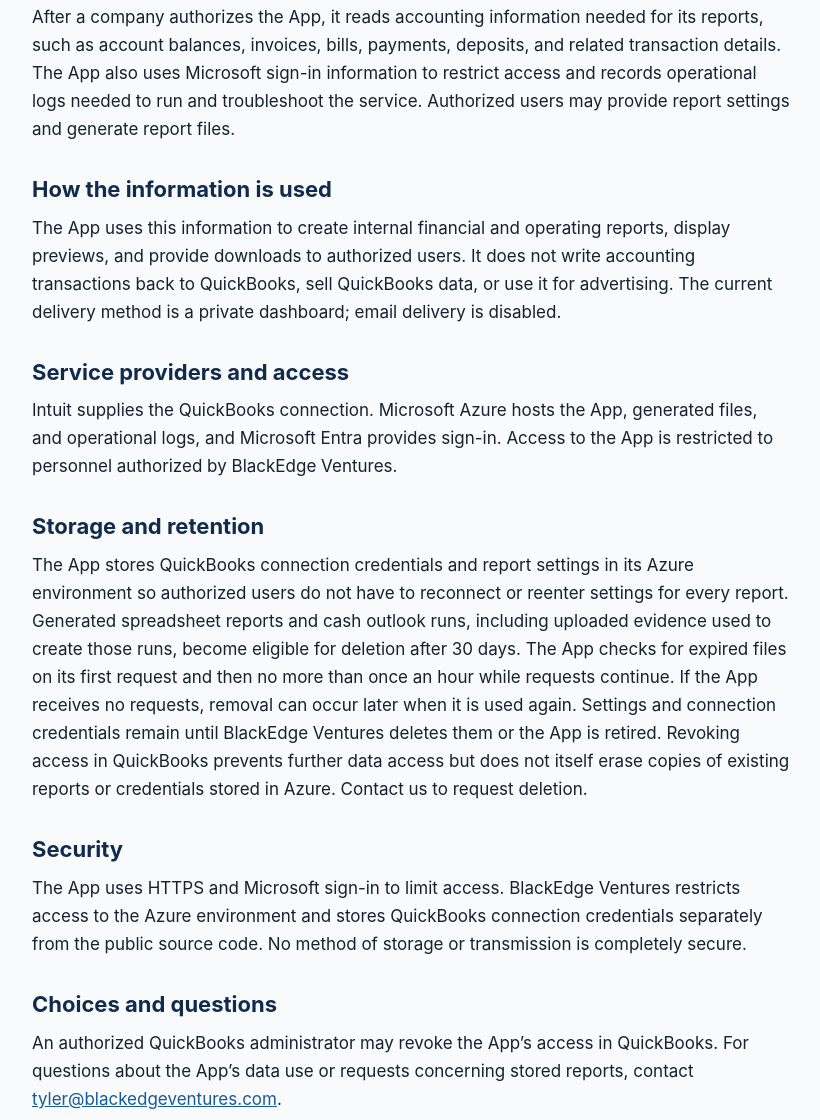
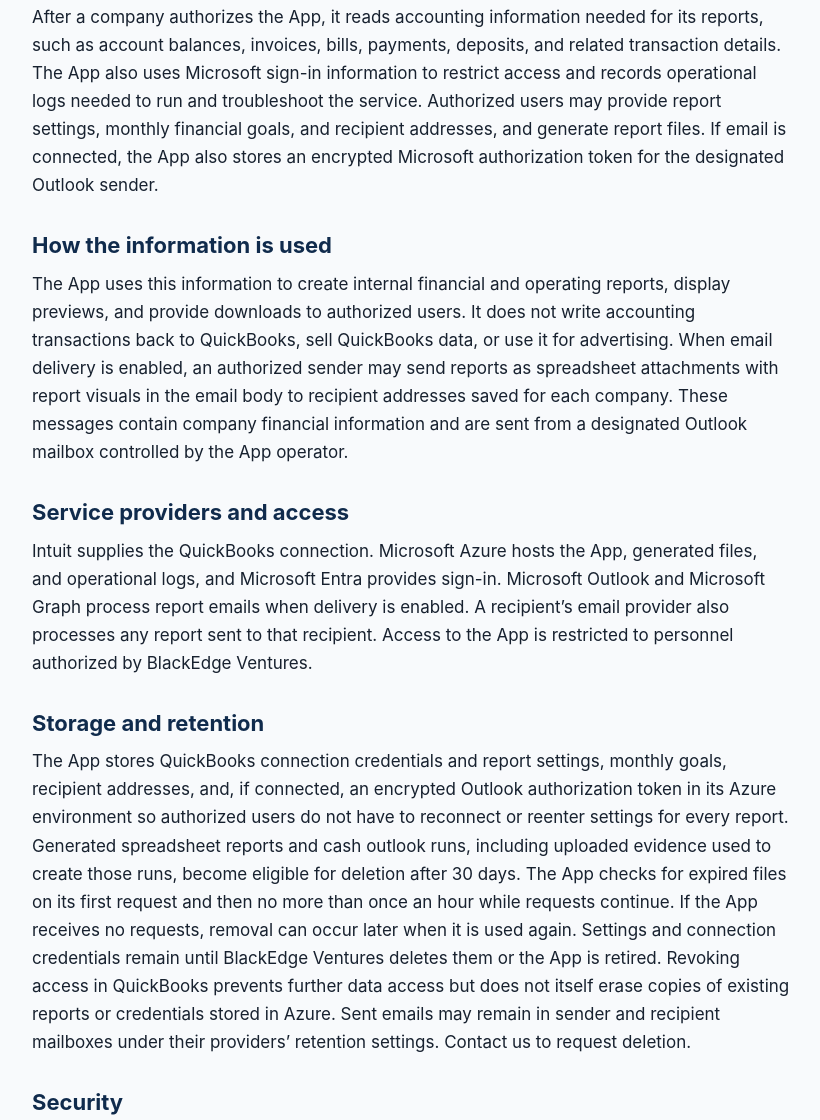
Before and after one commit to 9wvrsjbmwt-coder/daily-sit-policies, a plain HTML site: page privacy.html in a window 1280 px wide. Shown: the part 440-1560 px from the top of the page, without its empty margins (228-1048 px from the left). Drawn offline with Linux system fonts and the light colour scheme.

Commit message:
Disclose Daily Sit goals and optional Outlook report delivery

```diff
--- a/privacy.html
+++ b/privacy.html
@@ -1,13 +1,13 @@
-<!doctype html><html lang="en"><head><meta charset="utf-8"><meta name="viewport" content="width=device-width,initial-scale=1"><title>Privacy Policy | BlackEdge Ventures</title><style>body{margin:0;background:#f8fafc;color:#17212f;font:17px/1.65 -apple-system,BlinkMacSystemFont,'Segoe UI',sans-serif}header,main,footer{max-width:760px;margin:auto;padding:0 24px}header{padding-top:28px;padding-bottom:24px;border-bottom:1px solid #dce3eb}header strong{display:block;font-size:17px;color:#13345f}nav{margin-top:8px}a{color:#155b9a}nav a{margin-right:20px}main{padding-top:32px;padding-bottom:55px}h1{font-size:34px;line-height:1.2;margin:0 0 24px;color:#102b4c}h2{font-size:22px;line-height:1.3;margin:32px 0 10px;color:#102b4c}p{margin:0 0 18px}footer{border-top:1px solid #dce3eb;padding-top:20px;padding-bottom:32px;color:#5c6b7b;font-size:14px}</style></head><body><header><strong>BlackEdge Ventures · Daily Situation Report</strong><nav><a href="index.html">Overview</a><a href="privacy.html">Privacy</a><a href="terms.html">Terms</a></nav></header><main><h1>Privacy Policy</h1><p><strong>Operator:</strong> BlackEdge Ventures, LLC <strong>Effective date:</strong> November 18, 2026 <strong>Contact:</strong> <a href="mailto:tyler@blackedgeventures.com">tyler@blackedgeventures.com</a></p>
+<!doctype html><html lang="en"><head><meta charset="utf-8"><meta name="viewport" content="width=device-width,initial-scale=1"><title>Privacy Policy | BlackEdge Ventures</title><style>body{margin:0;background:#f8fafc;color:#17212f;font:17px/1.65 -apple-system,BlinkMacSystemFont,'Segoe UI',sans-serif}header,main,footer{max-width:760px;margin:auto;padding:0 24px}header{padding-top:28px;padding-bottom:24px;border-bottom:1px solid #dce3eb}header strong{display:block;font-size:17px;color:#13345f}nav{margin-top:8px}a{color:#155b9a}nav a{margin-right:20px}main{padding-top:32px;padding-bottom:55px}h1{font-size:34px;line-height:1.2;margin:0 0 24px;color:#102b4c}h2{font-size:22px;line-height:1.3;margin:32px 0 10px;color:#102b4c}p{margin:0 0 18px}footer{border-top:1px solid #dce3eb;padding-top:20px;padding-bottom:32px;color:#5c6b7b;font-size:14px}</style></head><body><header><strong>BlackEdge Ventures · Daily Situation Report</strong><nav><a href="index.html">Overview</a><a href="privacy.html">Privacy</a><a href="terms.html">Terms</a></nav></header><main><h1>Privacy Policy</h1><p><strong>Operator:</strong> BlackEdge Ventures, LLC <strong>Effective date:</strong> November 19, 2026 <strong>Contact:</strong> <a href="mailto:tyler@blackedgeventures.com">tyler@blackedgeventures.com</a></p>
 <p>This policy describes the internal Daily Situation Report application (the “App”). The App helps authorized BlackEdge Ventures personnel view reports based on QuickBooks Online data from companies that authorize a connection.</p>
 <h2>Information the App uses</h2>
-<p>After a company authorizes the App, it reads accounting information needed for its reports, such as account balances, invoices, bills, payments, deposits, and related transaction details. The App also uses Microsoft sign-in information to restrict access and records operational logs needed to run and troubleshoot the service. Authorized users may provide report settings and generate report files.</p>
+<p>After a company authorizes the App, it reads accounting information needed for its reports, such as account balances, invoices, bills, payments, deposits, and related transaction details. The App also uses Microsoft sign-in information to restrict access and records operational logs needed to run and troubleshoot the service. Authorized users may provide report settings, monthly financial goals, and recipient addresses, and generate report files. If email is connected, the App also stores an encrypted Microsoft authorization token for the designated Outlook sender.</p>
 <h2>How the information is used</h2>
-<p>The App uses this information to create internal financial and operating reports, display previews, and provide downloads to authorized users. It does not write accounting transactions back to QuickBooks, sell QuickBooks data, or use it for advertising. The current delivery method is a private dashboard; email delivery is disabled.</p>
+<p>The App uses this information to create internal financial and operating reports, display previews, and provide downloads to authorized users. It does not write accounting transactions back to QuickBooks, sell QuickBooks data, or use it for advertising. When email delivery is enabled, an authorized sender may send reports as spreadsheet attachments with report visuals in the email body to recipient addresses saved for each company. These messages contain company financial information and are sent from a designated Outlook mailbox controlled by the App operator.</p>
 <h2>Service providers and access</h2>
-<p>Intuit supplies the QuickBooks connection. Microsoft Azure hosts the App, generated files, and operational logs, and Microsoft Entra provides sign-in. Access to the App is restricted to personnel authorized by BlackEdge Ventures.</p>
+<p>Intuit supplies the QuickBooks connection. Microsoft Azure hosts the App, generated files, and operational logs, and Microsoft Entra provides sign-in. Microsoft Outlook and Microsoft Graph process report emails when delivery is enabled. A recipient’s email provider also processes any report sent to that recipient. Access to the App is restricted to personnel authorized by BlackEdge Ventures.</p>
 <h2>Storage and retention</h2>
-<p>The App stores QuickBooks connection credentials and report settings in its Azure environment so authorized users do not have to reconnect or reenter settings for every report. Generated spreadsheet reports and cash outlook runs, including uploaded evidence used to create those runs, become eligible for deletion after 30 days. The App checks for expired files on its first request and then no more than once an hour while requests continue. If the App receives no requests, removal can occur later when it is used again. Settings and connection credentials remain until BlackEdge Ventures deletes them or the App is retired. Revoking access in QuickBooks prevents further data access but does not itself erase copies of existing reports or credentials stored in Azure. Contact us to request deletion.</p>
+<p>The App stores QuickBooks connection credentials and report settings, monthly goals, recipient addresses, and, if connected, an encrypted Outlook authorization token in its Azure environment so authorized users do not have to reconnect or reenter settings for every report. Generated spreadsheet reports and cash outlook runs, including uploaded evidence used to create those runs, become eligible for deletion after 30 days. The App checks for expired files on its first request and then no more than once an hour while requests continue. If the App receives no requests, removal can occur later when it is used again. Settings and connection credentials remain until BlackEdge Ventures deletes them or the App is retired. Revoking access in QuickBooks prevents further data access but does not itself erase copies of existing reports or credentials stored in Azure. Sent emails may remain in sender and recipient mailboxes under their providers’ retention settings. Contact us to request deletion.</p>
 <h2>Security</h2>
 <p>The App uses HTTPS and Microsoft sign-in to limit access. BlackEdge Ventures restricts access to the Azure environment and stores QuickBooks connection credentials separately from the public source code. No method of storage or transmission is completely secure.</p>
 <h2>Choices and questions</h2>
```
